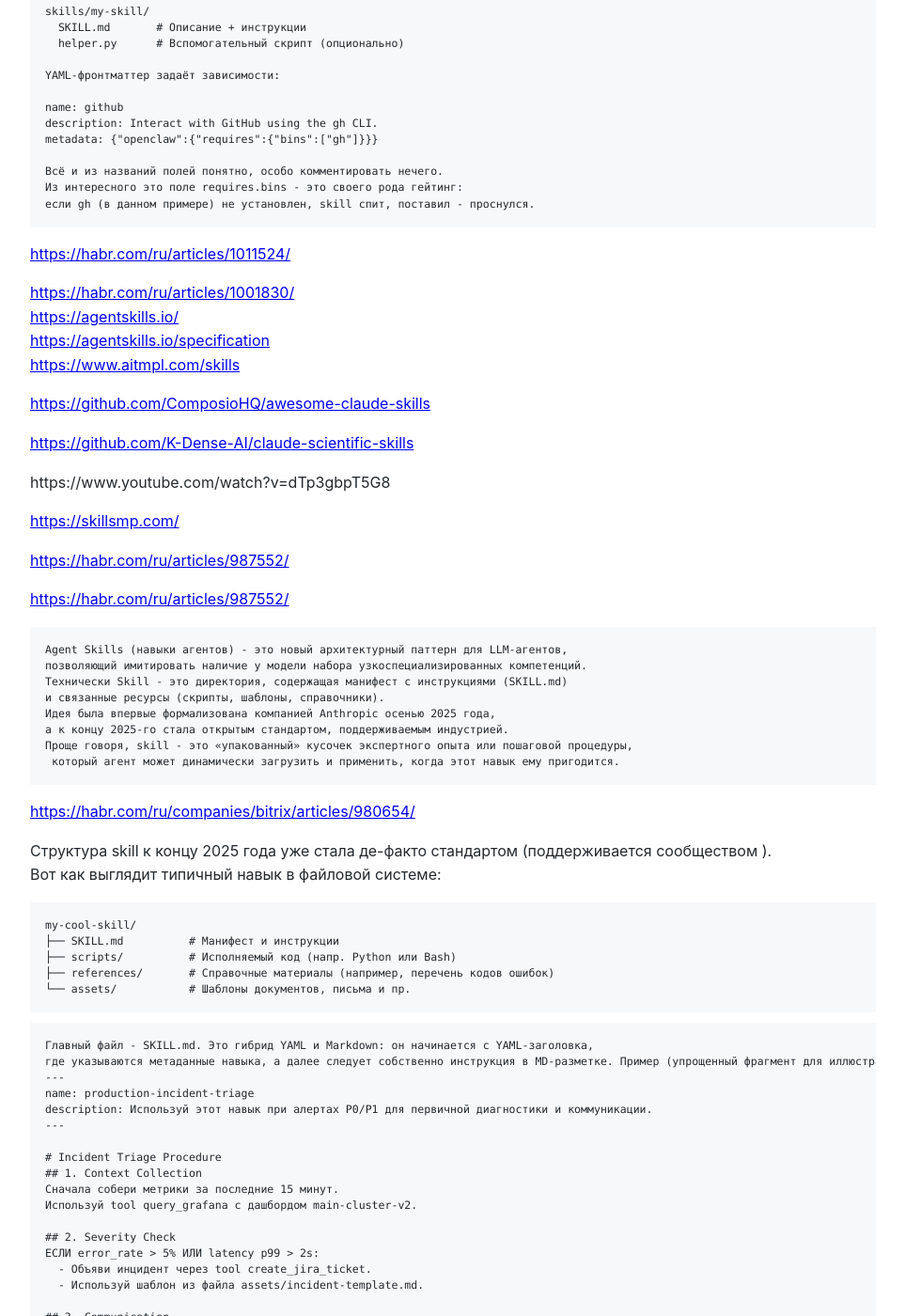
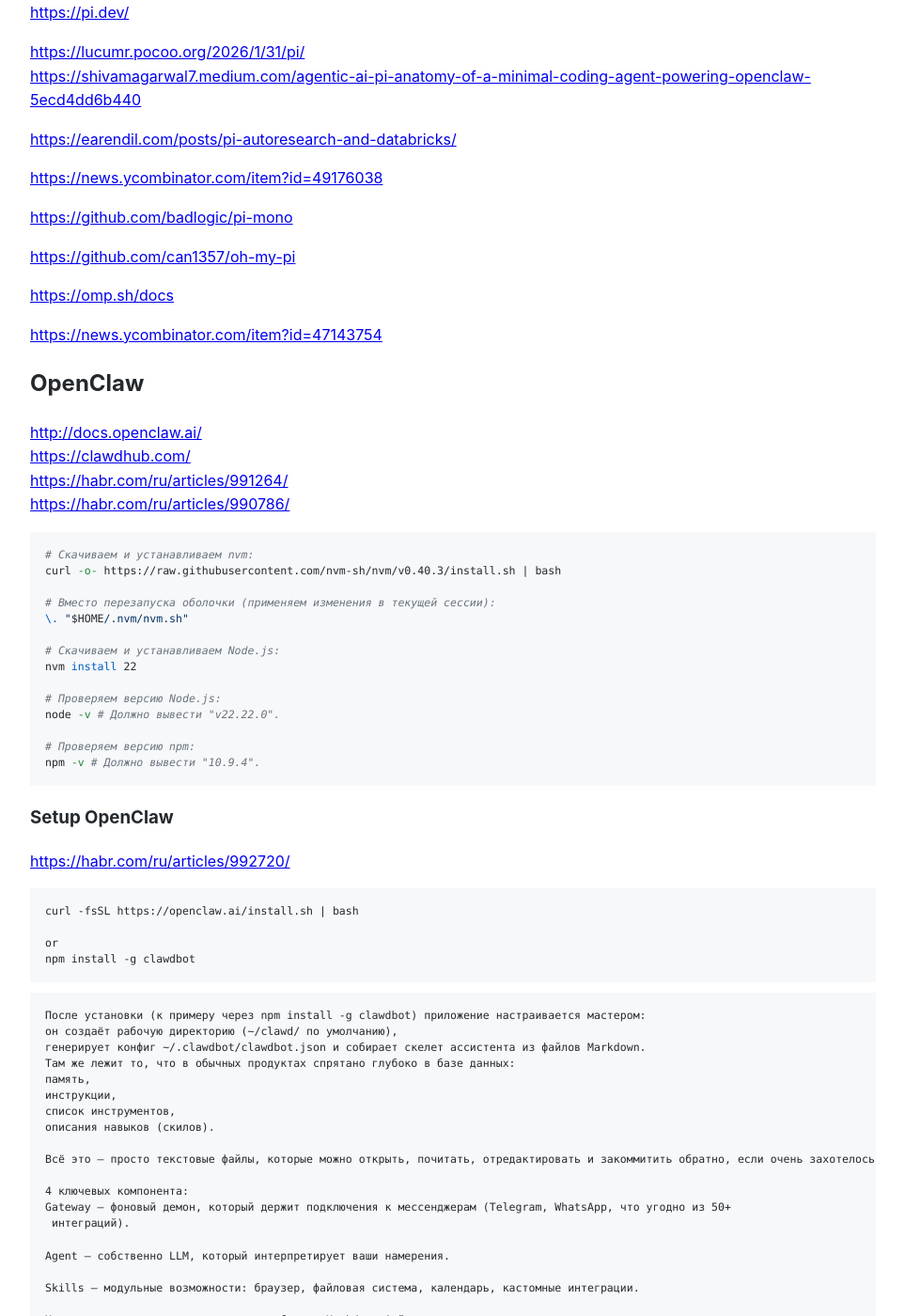
Before and after one commit to Michael-Lubinsky/michael-lubinsky.github.com, a Jekyll site: the page built from ml/agent.md, in a window 1280 px wide and 1400 px high, scrolled down 9479 px. Shown: the whole window at 94% size, without its empty margins (158-1121 px from the left). Built offline with Jekyll 4.4.1, drawn with Linux system fonts in a browser that asks for light colours; our own code applies the rules of GitHub Pages for plain Markdown files; some of the changed text lies outside the part shown.

Commit message:
Clean up agent.md by removing outdated links and content
Removed several links and descriptions related to agent skills and their structure.

````diff
--- a/ml/agent.md
+++ b/ml/agent.md
@@ -57,7 +57,6 @@
 
 <https://github.com/AnkunHuang/Agentic_Design_Patterns>
 
-<https://github.com/sshwarts/skillscript>
 
 <https://fossy.dev/msitarzewski/agency-agents>
 
@@ -416,107 +415,6 @@
 <https://habr.com/ru/articles/1006756/>
 
 <https://habr.com/ru/articles/1006756/>
-
-## Skills
-
-<https://arxiv.org/abs/2608.12610>
-
-<https://habr.com/ru/articles/1062626/>
-
-<https://github.com/mattpocock/skills>
-
-<https://habr.com/ru/articles/1065860/>
-
-<https://www.youtube.com/watch?v=M6mYodf0dJM>
-
-<https://www.aihero.dev/5-agent-skills-i-use-every-day>
-
-<https://habr.com/ru/articles/1020786/>
-
-<https://habr.com/ru/companies/haulmont/articles/1027460/>
-
-Это папка с файлом SKILL.md (YAML-метаданные + инструкции для агента) и опциональными скриптами/файлами/всё что может пригодиться:
-
-```
-skills/my-skill/
-  SKILL.md       # Описание + инструкции
-  helper.py      # Вспомогательный скрипт (опционально)
-
-YAML-фронтматтер задаёт зависимости:
-
-name: github
-description: Interact with GitHub using the gh CLI.
-metadata: {"openclaw":{"requires":{"bins":["gh"]}}}
-
-Всё и из названий полей понятно, особо комментировать нечего.
-Из интересного это поле requires.bins - это своего рода гейтинг:
-если gh (в данном примере) не установлен, skill спит, поставил - проснулся.
-```
-
-<https://habr.com/ru/articles/1011524/>
-
-<https://habr.com/ru/articles/1001830/>
-<https://agentskills.io/>
-<https://agentskills.io/specification>
-<https://www.aitmpl.com/skills>
-
-<https://github.com/ComposioHQ/awesome-claude-skills>
-
-<https://github.com/K-Dense-AI/claude-scientific-skills>
-
-https://www.youtube.com/watch?v=dTp3gbpT5G8
-
-
-<https://skillsmp.com/>
-
-<https://habr.com/ru/articles/987552/>
-
-<https://habr.com/ru/articles/987552/>
-```
-Agent Skills (навыки агентов) - это новый архитектурный паттерн для LLM-агентов,
-позволяющий имитировать наличие у модели набора узкоспециализированных компетенций.
-Технически Skill - это директория, содержащая манифест с инструкциями (SKILL.md)
-и связанные ресурсы (скрипты, шаблоны, справочники).
-Идея была впервые формализована компанией Anthropic осенью 2025 года,
-а к концу 2025-го стала открытым стандартом, поддерживаемым индустрией.
-Проще говоря, skill - это «упакованный» кусочек экспертного опыта или пошаговой процедуры,
- который агент может динамически загрузить и применить, когда этот навык ему пригодится.
-```
-
-<https://habr.com/ru/companies/bitrix/articles/980654/>
-
-Структура skill к концу 2025 года уже стала де-факто стандартом (поддерживается сообществом ).
-Вот как выглядит типичный навык в файловой системе:
-```
-my-cool-skill/
-├── SKILL.md          # Манифест и инструкции
-├── scripts/          # Исполняемый код (напр. Python или Bash)
-├── references/       # Справочные материалы (например, перечень кодов ошибок)
-└── assets/           # Шаблоны документов, письма и пр.
-```
-
-```
-Главный файл - SKILL.md. Это гибрид YAML и Markdown: он начинается с YAML-заголовка,
-где указываются метаданные навыка, а далее следует собственно инструкция в MD-разметке. Пример (упрощенный фрагмент для иллюстрации):
----
-name: production-incident-triage
-description: Используй этот навык при алертах P0/P1 для первичной диагностики и коммуникации.
----
-
-# Incident Triage Procedure
-## 1. Context Collection
-Сначала собери метрики за последние 15 минут.
-Используй tool query_grafana с дашбордом main-cluster-v2.
-
-## 2. Severity Check
-ЕСЛИ error_rate > 5% ИЛИ latency p99 > 2s:
-  - Объяви инцидент через tool create_jira_ticket.
-  - Используй шаблон из файла assets/incident-template.md.
-
-## 3. Communication
-Не пиши отсебятину. Используй строгий стиль из references/comms-guide.md.
-
-```
 
 
 
````
